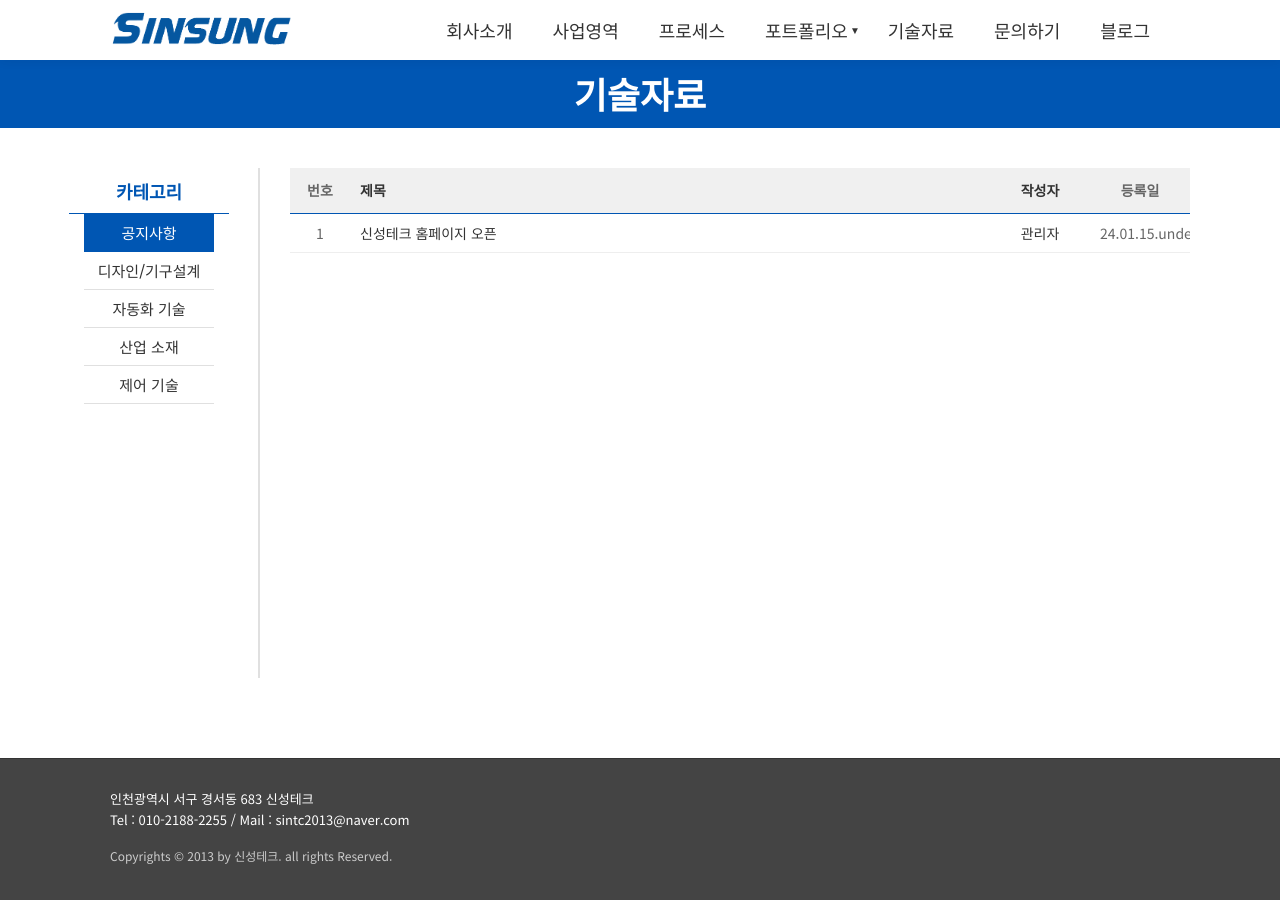
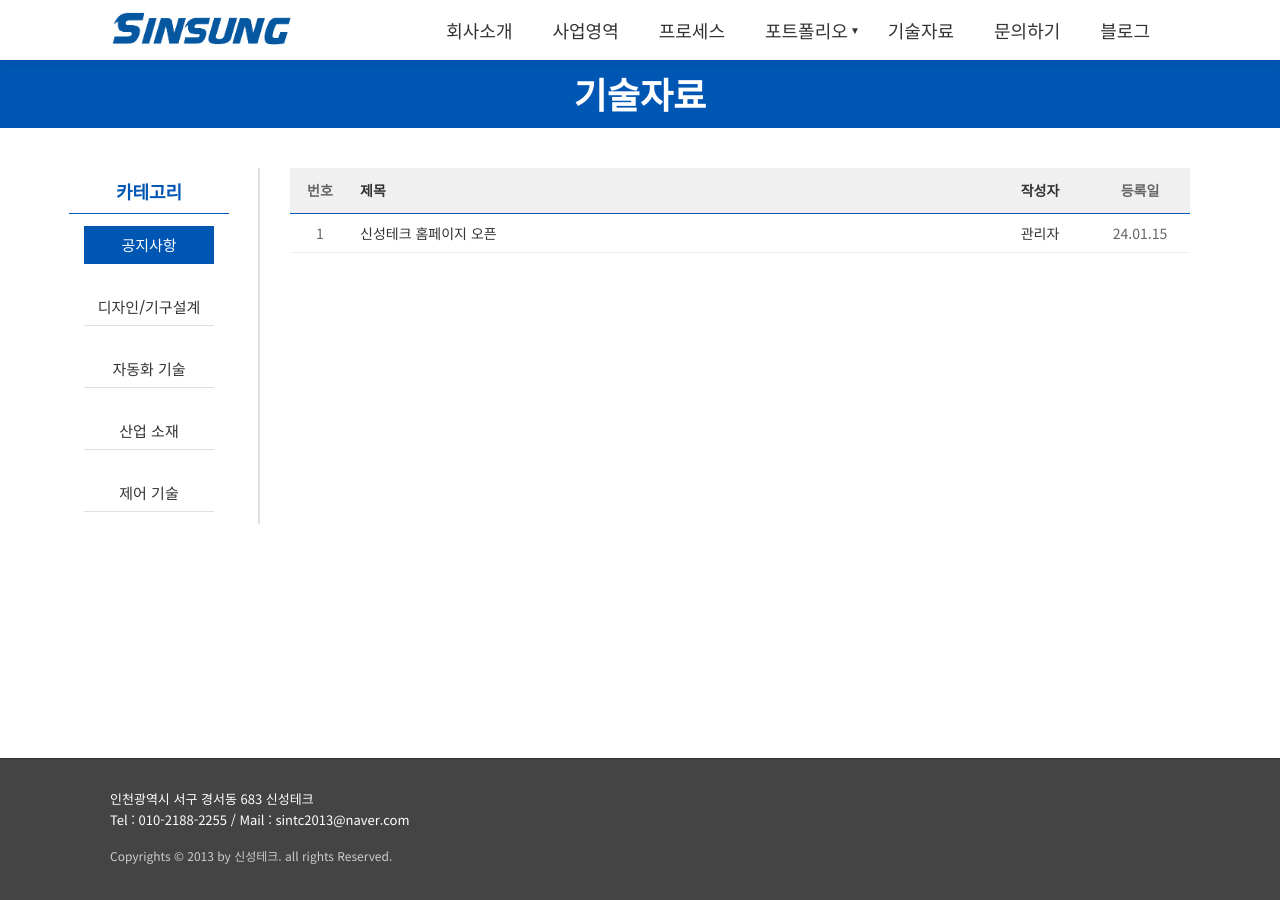
Before and after one commit to desert32-hash/Sintc2013, a Jekyll site: the page built from tech.html, in a window 1280 px wide. Built offline with Jekyll 4.4.1, drawn with Linux system fonts in a browser that asks for light colours.

Commit message:
Add files via upload

```diff
--- a/tech.html
+++ b/tech.html
@@ -62,7 +62,7 @@
             flex-shrink: 0;
             border-right: 2px solid #e0e0e0;
             padding-right: 20px;
-            height: 510px;
+            /* 고정 height 제거 (배치 오차 방지) */
         }
 
         .tech-sidebar-title {
@@ -94,10 +94,10 @@
             margin-bottom: 0;
             background: white;
             width: 100%;
-            height: 38px;
             display: flex;
             align-items: center;
             justify-content: center;
+            box-sizing: border-box;
         }
 
         .category-tab:hover {
```
Also changed, not shown: other parts of tech.html (+3 -2 lines).
